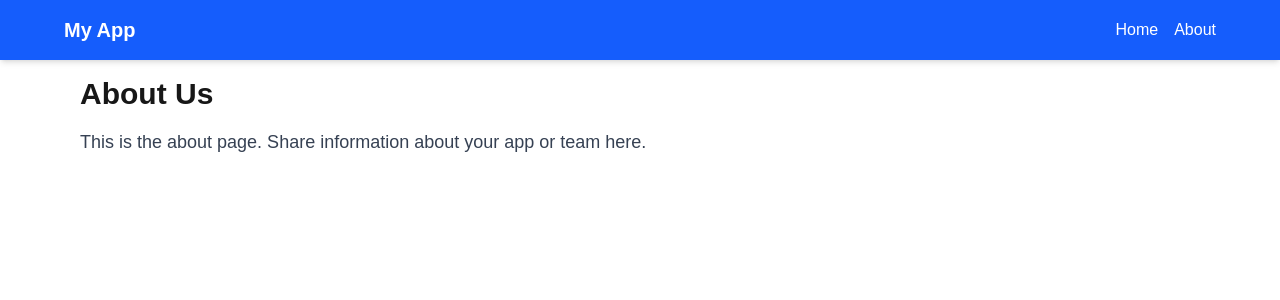
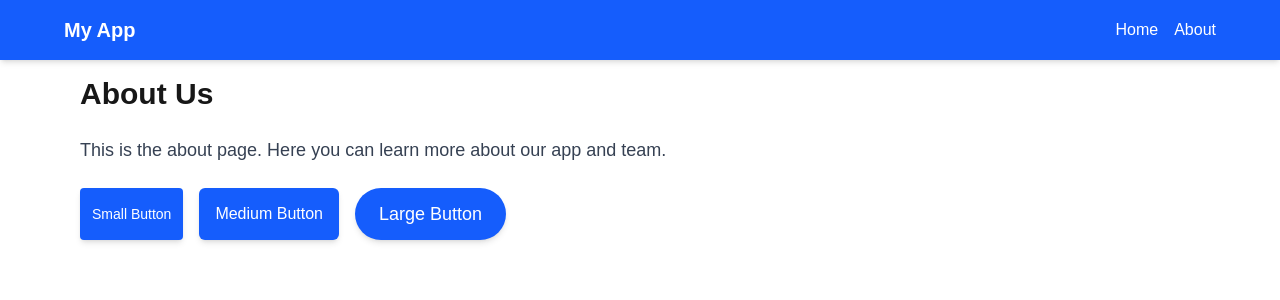
Before and after one commit to balogunkehinde13/alx-project-0x02-setup, a Next.js app in the folder alx-project-0x02/: page /about in a window 1280 px wide. Shown: the top 300 px of the page. Built offline with nearby package versions, Linux system fonts and the light colour scheme.

Commit message:
created button component

```diff
--- /dev/null
+++ b/alx-project-0x02/components/common/Button.tsx
@@ -0,0 +1,22 @@
+import React from "react";
+import { ButtonProps } from "../../interfaces";
+
+const sizeClasses: Record<ButtonProps["size"], string> = {
+  small: "px-3 py-1 text-sm",
+  medium: "px-4 py-2 text-base",
+  large: "px-6 py-3 text-lg",
+};
+
+const Button: React.FC<ButtonProps> = ({ label, size, shape, onClick }) => {
+  return (
+    <button
+      onClick={onClick}
+      className={`bg-blue-600 text-white hover:bg-blue-700 transition
+                  ${sizeClasses[size]} ${shape} shadow-md`}
+    >
+      {label}
+    </button>
+  );
+};
+
+export default Button;
--- a/alx-project-0x02/interfaces/index.ts
+++ b/alx-project-0x02/interfaces/index.ts
@@ -2,3 +2,10 @@
   title: string;
   content: string;
 }
+
+export interface ButtonProps {
+  label: string;
+  size: "small" | "medium" | "large";
+  shape: "rounded-sm" | "rounded-md" | "rounded-full";
+  onClick?: () => void;
+}
--- a/alx-project-0x02/pages/about.tsx
+++ b/alx-project-0x02/pages/about.tsx
@@ -1,16 +1,23 @@
 // pages/about.tsx
 import React from "react";
 import Header from "../components/layout/Header";
+import Button from "../components/common/Button";
 
 const About: React.FC = () => {
   return (
     <>
       <Header />
       <main className="max-w-6xl mx-auto p-4">
-        <h1 className="text-3xl font-bold mb-4">About Us</h1>
-        <p className="text-lg text-gray-700">
-          This is the about page. Share information about your app or team here.
+        <h1 className="text-3xl font-bold mb-6">About Us</h1>
+        <p className="text-lg text-gray-700 mb-6">
+          This is the about page. Here you can learn more about our app and team.
         </p>
+
+        <div className="flex gap-4 flex-wrap">
+          <Button label="Small Button" size="small" shape="rounded-sm" />
+          <Button label="Medium Button" size="medium" shape="rounded-md" />
+          <Button label="Large Button" size="large" shape="rounded-full" />
+        </div>
       </main>
     </>
   );
```
